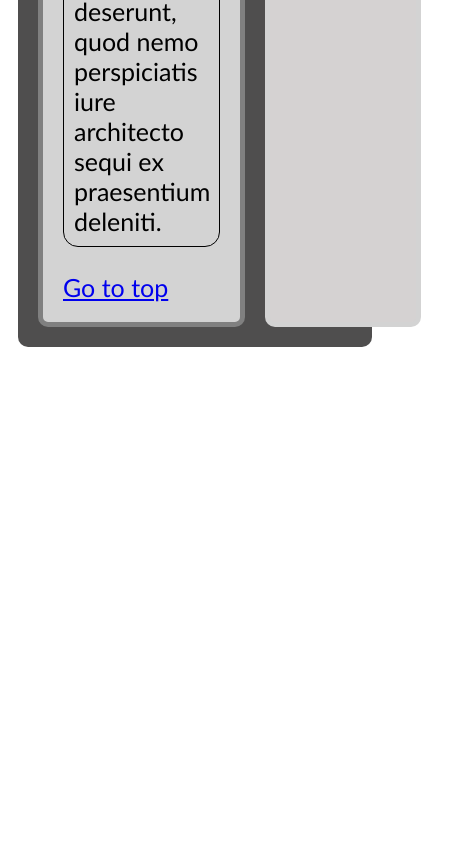
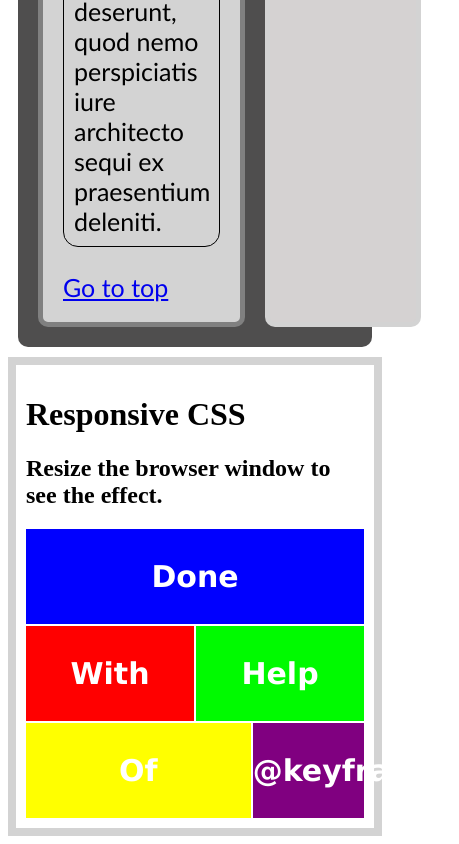
Before and after one commit to waleed-akram/validation-form, a React (Vite) app: page / in a window 390 px wide. Shown: the part 4198-5042 px from the top of the page, 459 px wide, since content can reach past the window. Before the commit the page ends 4555 px from the top, so only its background shows below. Built offline with nearby package versions, Linux system fonts and the light colour scheme.

Commit message:
responsive-animations-added

```diff
--- a/src/App.jsx
+++ b/src/App.jsx
@@ -3,6 +3,7 @@ import './App.css'
 import Form from './components/form/form.jsx';
 import Dissappear from './components/disappear/dissappear.jsx';
 import Book from './components/book/book.jsx';
+import Page from './components/responsive-css/page.jsx';
 
 function App() {
 
@@ -11,6 +12,7 @@ function App() {
       <Form/>
       <Dissappear/>
       <Book/>
+      <Page/>
     </>
   )
 }
--- /dev/null
+++ b/src/components/responsive-css/page.jsx
@@ -0,0 +1,27 @@
+import './responsive-styling.css'
+
+export default function Page() {
+  return (
+    <div className='page-container'>
+      <h1>Responsive CSS</h1>
+      <h2>Resize the browser window to see the effect.</h2>
+      <div className="responsive">
+        <div className="responsive-col1">
+          <p>Done</p>
+        </div>
+        <div className="responsive-col2">
+          <p>With</p>
+        </div>
+        <div className="responsive-col3">
+          <p>Help</p>
+        </div>
+        <div className="responsive-col4">
+          <p>Of</p>
+        </div>
+        <div className="responsive-col5">
+          <p>@keyframes</p>
+        </div>
+      </div>
+    </div>
+  );
+}
--- /dev/null
+++ b/src/components/responsive-css/responsive-styling.css
@@ -0,0 +1,69 @@
+.page-container{
+  border: 0.5em solid lightgray;
+  padding: 10px;
+  overflow-wrap: normal;
+}
+
+.responsive-col1,.responsive-col2,.responsive-col3,.responsive-col4,.responsive-col5{
+  color: white;
+  font-family:'Lucida Sans', 'Lucida Sans Regular', 'Lucida Grande', 'Lucida Sans Unicode', Geneva, Verdana, sans-serif;
+  font-weight: 600;
+  font-size: 30px;
+  text-align: center;
+}
+
+.responsive-col1{
+  background-color: blue;
+  grid-area: one;
+  animation: slidein 2s ease-in reverse;
+}
+.responsive-col2{
+  background-color: red;
+  grid-area: two;
+  animation: slideinreverse 2s ease-in reverse;
+}
+.responsive-col3{
+  background-color: rgb(0, 250, 0);
+  grid-area: three;
+  animation: slidein 2s ease-in reverse;
+}
+.responsive-col4{
+  background-color: yellow;
+  grid-area: four;
+  animation: slidein 2s ease-in reverse;
+}
+.responsive-col5{
+  background-color: purple;
+  grid-area: five;
+  animation: slideinreverse 2s ease-in reverse;
+}
+
+@keyframes slidein {
+  form{
+    transform: translateX(100%);
+  }
+  to{
+    transform: translateX(-100%);
+  }
+}
+
+@keyframes slideinreverse {
+  form{
+    transform: translateX(-100%);
+  }
+  to{
+    transform: translateX(100%);
+  }
+}
+
+.responsive{
+  /* column-gap:5px; */
+  gap: 2px;
+  display: grid;
+  grid-template-columns: repeat(6,1fr);
+  grid-template-rows: repeat(3,1fr);
+  grid-template-areas:
+  "one one one one one one"
+  "two two two three three three"
+  "four four four four five five";
+}
```
Also changed, not shown: src/components/responsive-css/repeating-characters.js (added, +25 -0 lines), src/components/js-fundamentals/basics.js (added).
